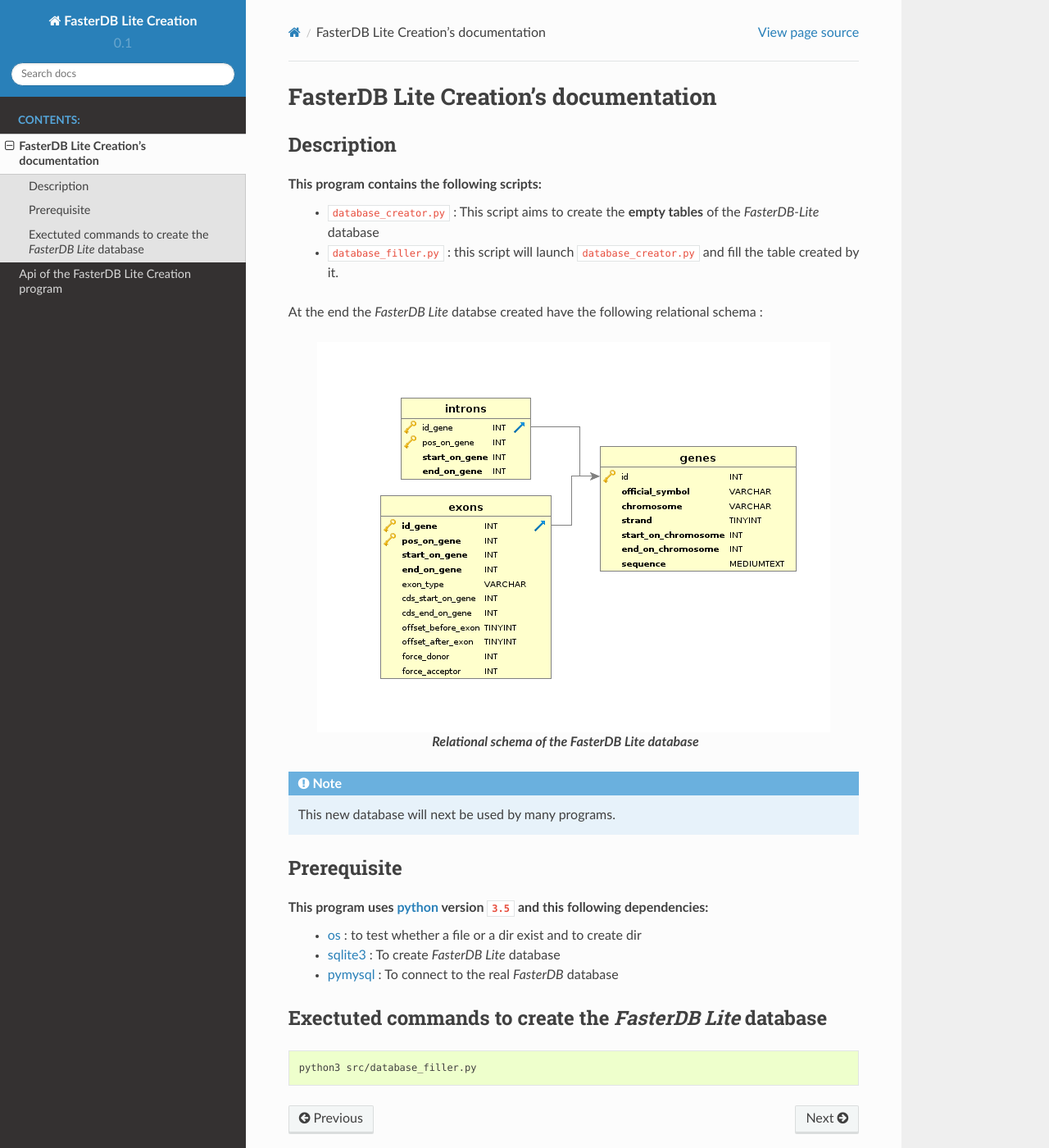
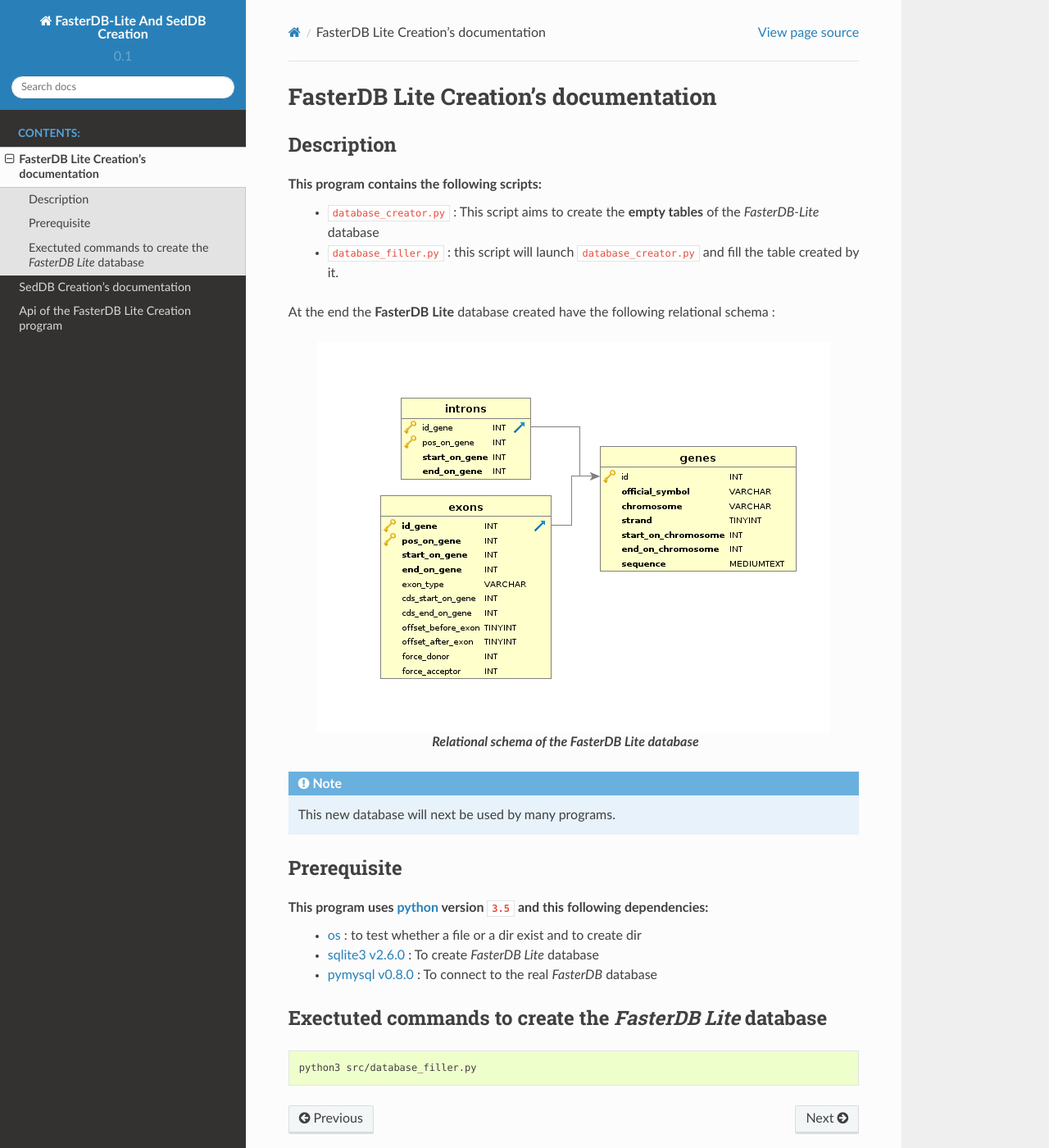
Before and after one commit to LBMC/Lemaire_et_al_2019, a Sphinx documentation site: the page built from Database_creator/doc/source/README.rst, in a window 1280 px wide and 1400 px high. Shown: the whole window at 82% size. Built offline with Sphinx 7.4.7 and the Read the Docs theme 2.0.0, drawn with Linux system fonts in a browser that asks for light colours.

Commit message:
doc/source/ - uptading the documentation

```diff
--- a/Database_creator/doc/source/README.rst
+++ b/Database_creator/doc/source/README.rst
@@ -9,7 +9,7 @@ This program contains the following scripts:
 	* ``database_creator.py`` :  This script aims to create the **empty tables** of the *FasterDB-Lite* database
 	* ``database_filler.py`` : this script will launch ``database_creator.py`` and fill the table created by it.
 
-At the end the *FasterDB Lite* databse created have the following relational schema :
+At the end the **FasterDB Lite** database created have the following relational schema :
 
 .. figure:: images/schema.png
 	:align: center
@@ -25,11 +25,9 @@ Prerequisite
 ------------
 
 This program uses `python <https://www.python.org>`_ version ``3.5`` and this following dependencies:
-  * `os <https://docs.python.org/2/library/os.html>`_ : to test whether a file or a dir exist and to create dir
-  * `sqlite3 <https://docs.python.org/3.5/library/sqlite3.html>`_ : To create *FasterDB Lite* database
-  * `pymysql <http://pymysql.readthedocs.io/en/latest/user/examples.html>`_ : To connect to the real *FasterDB* database
-
-
+  * `os <https://docs.python.org/3.5/library/os.html>`_ : to test whether a file or a dir exist and to create dir
+  * `sqlite3 v2.6.0 <https://docs.python.org/3.5/library/sqlite3.html>`_ : To create *FasterDB Lite* database
+  * `pymysql v0.8.0 <http://pymysql.readthedocs.io/en/latest/user/examples.html>`_ : To connect to the real *FasterDB* database
 
 
 Exectuted commands to create the *FasterDB Lite* database
--- a/Database_creator/doc/source/conf.py
+++ b/Database_creator/doc/source/conf.py
@@ -19,7 +19,7 @@
 
 # -- Project information -----------------------------------------------------
 
-project = 'FasterDB Lite Creation'
+project = 'FasterDB-Lite And SedDB Creation'
 copyright = '2018, Fontrodona Nicolas'
 author = 'Fontrodona Nicolas'
 
--- a/Database_creator/doc/source/index.rst
+++ b/Database_creator/doc/source/index.rst
@@ -11,6 +11,7 @@ Welcome to Faster_DB's documentation!
    :caption: Contents:
 
    README.rst
+   sed.rst
    api.rst
 
 Indices and tables
```
Also changed, not shown: Database_creator/doc/source/api.rst (+18 -4 lines), Database_creator/doc/source/sed.rst (added, +89 -0 lines), Database_creator/doc/source/images/sed_schema.png (added).
